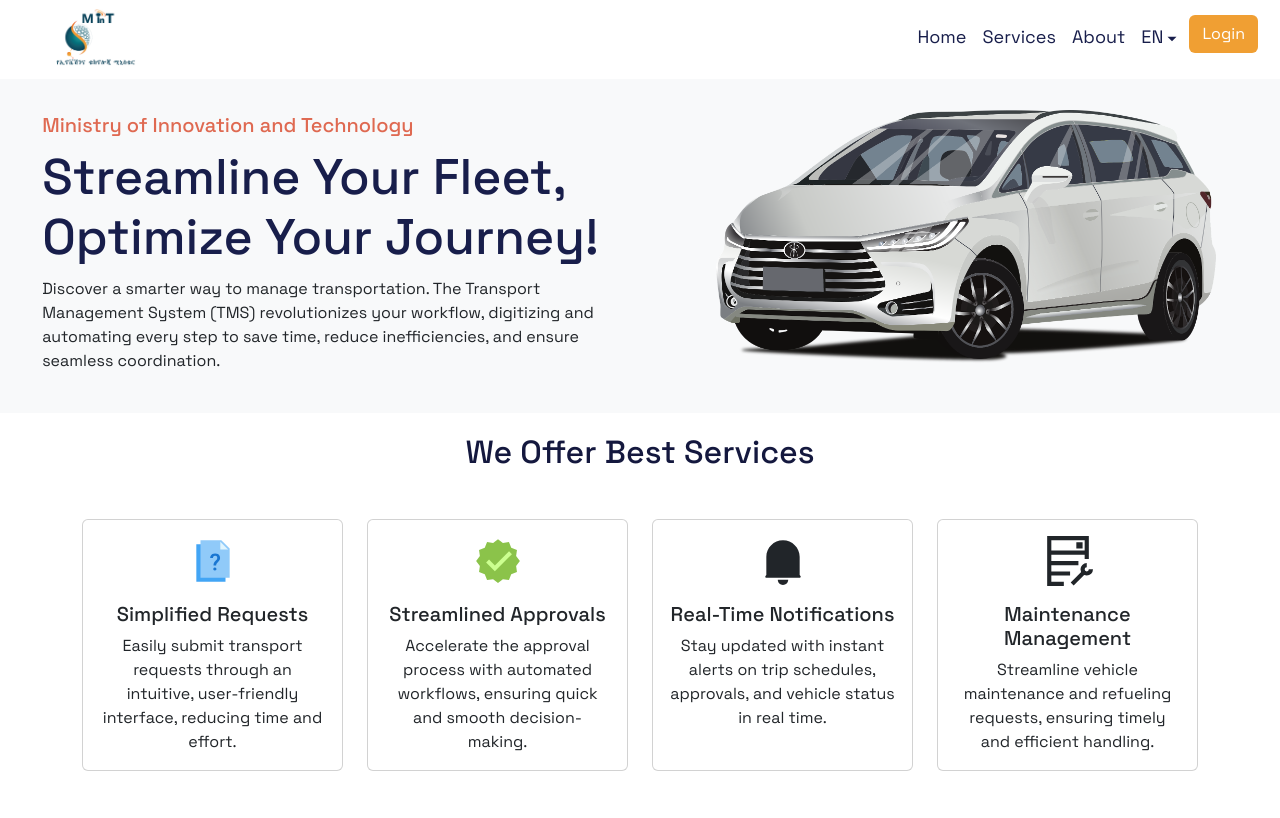
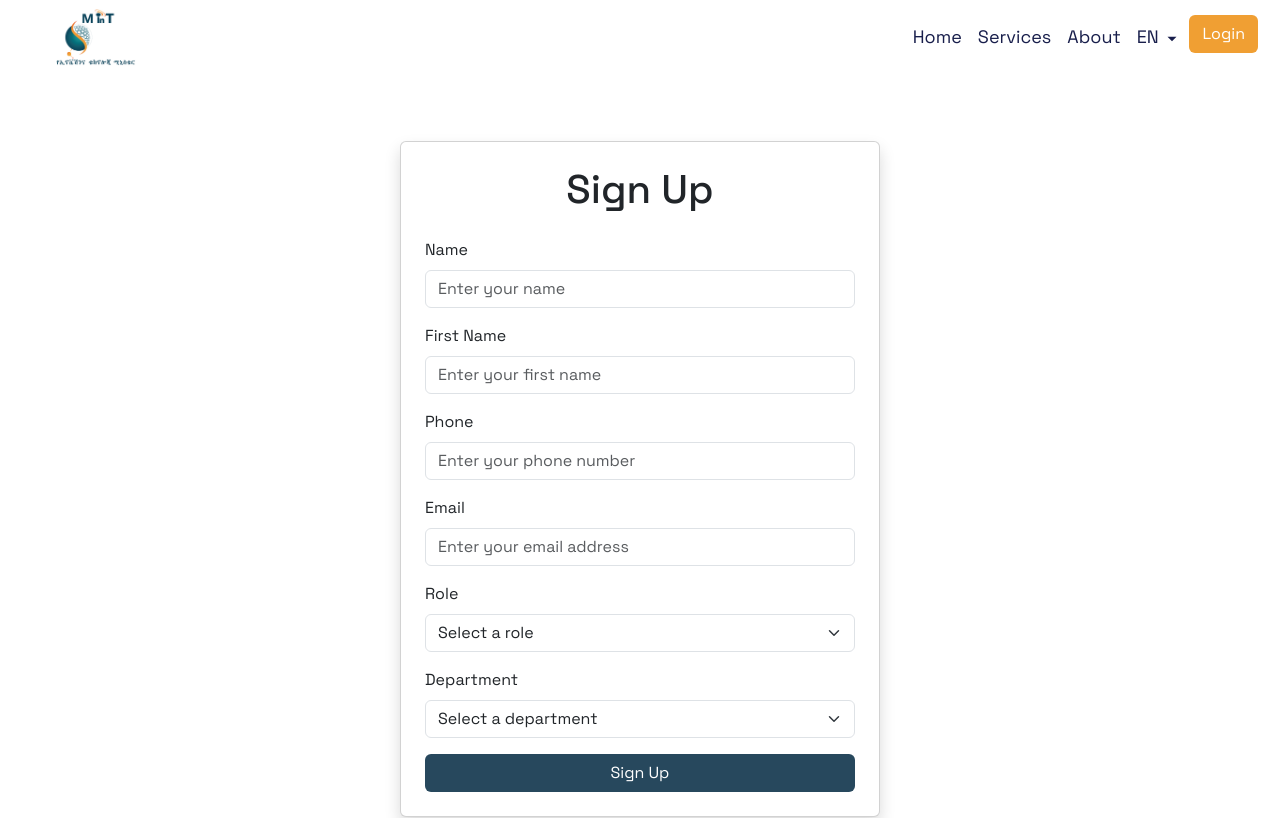
Before and after one commit to CANCELTHIS/TMSFRONT, a React (Vite) app: page /Signup in a window 1280 px wide. Shown: the top 818 px of the page. Built offline with nearby package versions, Linux system fonts and the light colour scheme.

Commit message:
new updet

```diff
--- a/package.json
+++ b/package.json
@@ -17,6 +17,7 @@
     "react-dom": "^18.3.1",
     "react-i18next": "^15.4.0",
     "react-icons": "^5.4.0",
+    "react-router-dom": "^7.1.1",
     "react-scroll": "^1.9.0"
   },
   "devDependencies": {
--- a/src/App.jsx
+++ b/src/App.jsx
@@ -1,27 +1,31 @@
 import React from 'react';
+import { BrowserRouter as Router, Routes, Route } from 'react-router-dom';
 import NavBar from './components/NavBar';
-import "./index.css"
+import "./index.css";
 import Hero1 from './components/Hero1';
 import Hero2 from './components/Hero2';
 import Hero3 from './components/Hero3';
-import Hero4 from './components/Hero4';
-import Hero5 from './components/Hero5';
 import EmailForm from './components/EmailForm';
 import Footer from './components/Footer';
 import Login from './components/Login';
+import Signup from './components/Signup';
+
 const App = () => {
   return (
-    <div className='app' id="home">
-      <NavBar/>
-      <Hero1/>
-      <Hero2/>
-      <Hero3/>
-      <Hero4/>
-      <Hero5/>
-      <EmailForm/>
-      <Footer/>
-      <Login/>
-    </div>
+    <Router>
+      <div className="app" id="home">
+        <NavBar />
+        <Routes>
+          <Route path="/" element={<Hero1 />} />
+          <Route path="/services" element={<Hero2 />} />
+          <Route path="/about" element={<Hero3 />} />
+          <Route path="/login" element={<Login />} />
+          <Route path="/Signup" element={<Signup />} />
+          <Route path="/contact" element={<EmailForm />} />
+        </Routes>
+        <Footer />
+      </div>
+    </Router>
   );
 };
 
--- a/src/components/Login.jsx
+++ b/src/components/Login.jsx
@@ -5,15 +5,15 @@ const Login = () => {
     <div className="container d-flex justify-content-center align-items-center vh-100">
       <div className="card p-4 shadow" style={{ width: '22rem' }}>
         <h1 className="text-center mb-4">Login</h1>
-        <h2>hellow </h2>
         <form>
           <div className="mb-3">
             <label htmlFor="email" className="form-label">Email Address</label>
             <input
-              type="text"
+              type="email"
               className="form-control"
               id="email"
               placeholder="Your email address"
+              required
             />
           </div>
           <div className="mb-3">
@@ -23,6 +23,7 @@ const Login = () => {
               className="form-control"
               id="password"
               placeholder="Your password"
+              required
             />
           </div>
           <button
@@ -34,7 +35,7 @@ const Login = () => {
           </button>
         </form>
         <div className="text-center mt-3">
-        Don’t have an account?<a href="#" className="text-decoration-none">Sign Up</a>
+          Don’t have an account? <a href="/Signup" className="text-decoration-none">Sign Up</a>
         </div>
       </div>
     </div>
--- a/src/components/NavBar.jsx
+++ b/src/components/NavBar.jsx
@@ -1,17 +1,16 @@
 import React from 'react';
+import { Link } from 'react-router-dom';
 import Logo from "../assets/Logo.jpg";
 import "../index.css";
-import { Link } from 'react-scroll';
 import { IoMdArrowDropdown } from "react-icons/io";
 
 const NavBar = () => {
   return (
-    <div>
     <nav className="navbar navbar-expand-lg navbar-light">
       <div className="container-fluid">
-          <a className="navbar-brand" href="#">
+        <Link className="navbar-brand" to="/">
           <img id="logo" src={Logo} alt="MiNT Logo" />
-          </a>
+        </Link>
         <button
           className="navbar-toggler"
           type="button"
@@ -27,23 +26,22 @@ const NavBar = () => {
           <ul className="navbar-nav ms-auto mb-2 mb-lg-0 d-flex justify-content-center">
             <section className="navs">
               <li className="nav-item">
-                  <a className="nav-link" aria-current="page" href="#">Home</a>
+                <Link className="nav-link" to="/">Home</Link>
               </li>
               <li className="nav-item">
-                  <a className="nav-link" href="#">Services</a>
+                <Link className="nav-link" to="/services">Services</Link>
               </li>
               <li className="nav-item">
-                  <a className="nav-link" href="#">About</a>
+                <Link className="nav-link" to="/about">About</Link>
               </li>
               <li className="nav-item">
-                  <a className="nav-link" href="#">EN
-                    <IoMdArrowDropdown />
-                  </a>
+                <a className="nav-link" href="#">EN <IoMdArrowDropdown /></a>
               </li>
             </section>
           </ul>
-            <button
+          <Link
             className="btn"
+            to="/login"
             style={{
               backgroundColor: '#F09F33',
               color: 'white',
@@ -51,12 +49,11 @@ const NavBar = () => {
             }}
           >
             Login
-            </button>
+          </Link>
         </div>
       </div>
     </nav>
-    </div>
   );
-}
+};
 
 export default NavBar;
--- /dev/null
+++ b/src/components/Signup.jsx
@@ -0,0 +1,127 @@
+import React, { useState } from 'react';
+
+const Signup = () => {
+  const [formData, setFormData] = useState({
+    name: '',
+    fname: '',
+    phone: '',
+    email: '',
+    role: '',
+    department: '',
+  });
+
+  const handleChange = (e) => {
+    const { name, value } = e.target;
+    setFormData({ ...formData, [name]: value });
+  };
+
+  const handleSubmit = (e) => {
+    e.preventDefault();
+    console.log("Form Data Submitted: ", formData);
+    // Add your submission logic here (e.g., API call)
+  };
+
+  return (
+    <div className="container d-flex justify-content-center align-items-center vh-100">
+      <div className="card p-4 shadow" style={{ width: '30rem' }}>
+        <h1 className="text-center mb-4">Sign Up</h1>
+        <form onSubmit={handleSubmit}>
+          <div className="mb-3">
+            <label htmlFor="name" className="form-label">Name</label>
+            <input
+              type="text"
+              className="form-control"
+              id="name"
+              name="name"
+              value={formData.name}
+              onChange={handleChange}
+              placeholder="Enter your name"
+              required
+            />
+          </div>
+          <div className="mb-3">
+            <label htmlFor="fname" className="form-label">First Name</label>
+            <input
+              type="text"
+              className="form-control"
+              id="fname"
+              name="fname"
+              value={formData.fname}
+              onChange={handleChange}
+              placeholder="Enter your first name"
+              required
+            />
+          </div>
+          <div className="mb-3">
+            <label htmlFor="phone" className="form-label">Phone</label>
+            <input
+              type="tel"
+              className="form-control"
+              id="phone"
+              name="phone"
+              value={formData.phone}
+              onChange={handleChange}
+              placeholder="Enter your phone number"
+              required
+            />
+          </div>
+          <div className="mb-3">
+            <label htmlFor="email" className="form-label">Email</label>
+            <input
+              type="email"
+              className="form-control"
+              id="email"
+              name="email"
+              value={formData.email}
+              onChange={handleChange}
+              placeholder="Enter your email address"
+              required
+            />
+          </div>
+          <div className="mb-3">
+            <label htmlFor="role" className="form-label">Role</label>
+            <select
+              className="form-select"
+              id="role"
+              name="role"
+              value={formData.role}
+              onChange={handleChange}
+              required
+            >
+              <option value="">Select a role</option>
+              <option value="Admin">Admin</option>
+              <option value="Manager">Manager</option>
+              <option value="Employee">Employee</option>
+            </select>
+          </div>
+          <div className="mb-3">
+            <label htmlFor="department" className="form-label">Department</label>
+            <select
+              className="form-select"
+              id="department"
+              name="department"
+              value={formData.department}
+              onChange={handleChange}
+              required
+            >
+              <option value="">Select a department</option>
+              <option value="HR">HR</option>
+              <option value="Finance">Finance</option>
+              <option value="IT">IT</option>
+              <option value="Marketing">Marketing</option>
+            </select>
+          </div>
+          <button
+            type="submit"
+            className="btn w-100"
+            style={{ backgroundColor: '#27485D', color: '#ffffff' }}
+          >
+            Sign Up
+          </button>
+        </form>
+      </div>
+    </div>
+  );
+};
+
+export default Signup;
```
Also changed, not shown: 2 other files (tests, documents, lock files or other folders). Lines whose indentation alone changed are shown as unchanged.
